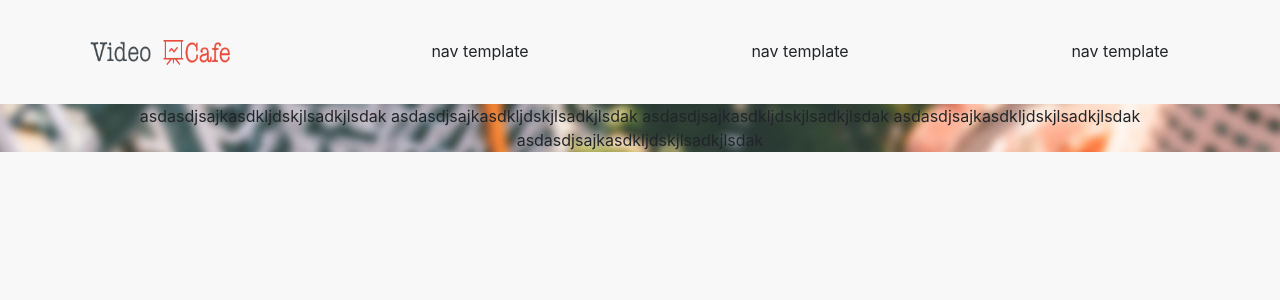
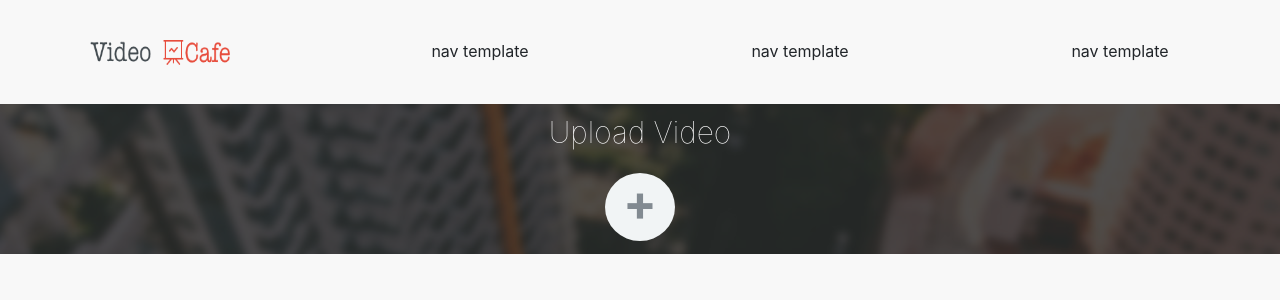
Before and after one commit to VideoViewz/Front, a React (Create React App) app: page /#/ in a window 1280 px wide. Shown: the top 300 px of the page. Built offline with nearby package versions, Linux system fonts and the light colour scheme.

Commit message:
Teacher UI finished

```diff
--- a/src/components/Form.tsx
+++ b/src/components/Form.tsx
@@ -1,6 +1,5 @@
 import React from 'react';
 import { Store } from '../store-folder/Store';
-import UploadForm from '../components/UploadForm';
 import { observer } from 'mobx-react';
 
 interface IProps {
@@ -26,7 +25,22 @@ class Form extends React.Component<IProps> {
                         nav template
                     </div>
                 </div>
-                <UploadForm />
+                <div className="row backgroundImgStyle">
+                    <div className="col-12">
+                        <div className="row">
+                            <div className="col-lg-12 ">
+                                <h1 className="uploadVideo">Upload Video</h1>
+                            </div>
+                        </div>
+                        <div style={{ padding: '13px' }} className="row">
+                            <div className="col-lg-12">
+                                <button className="uploadButtonStyle">
+                                    <h1 className="plusStyle">+</h1>
+                                </button>
+                            </div>
+                        </div>
+                    </div>
+                </div>
             </div>
         )
     }
--- a/src/components/UploadForm.tsx
+++ /dev/null
@@ -1,20 +0,0 @@
-import React from 'react';
-
-
-class UploadForm extends React.Component {
-
-    render() {
-        return (
-            <div className="row">
-                <div className="col-lg-12 backgroundImgStyle">
-                    asdasdjsajkasdkljdskjlsadkjlsdak
-                    asdasdjsajkasdkljdskjlsadkjlsdak
-                    asdasdjsajkasdkljdskjlsadkjlsdak
-                    asdasdjsajkasdkljdskjlsadkjlsdak
-                    asdasdjsajkasdkljdskjlsadkjlsdak
-                    </div>
-            </div>
-        )
-    }
-}
-export default UploadForm;
--- a/src/cssFiles/styles.css
+++ b/src/cssFiles/styles.css
@@ -1,13 +1,62 @@
-.paddingNav{
+.paddingNav {
     padding-top: 39px;
     padding-bottom: 39px;
 }
 
-.imgStyle{
+.imgStyle {
     width: 140px;
     height: 25px;
 }
 
-.backgroundImgStyle{
-    background: url(../pictures/background.jpg) no-repeat scroll center top;
+.backgroundImgStyle {
+    background: #232323;
+    position: relative;
+    z-index: 0;
+    text-align: center;
 }
+
+.backgroundImgStyle::before {
+    position: absolute;
+    top: 0;
+    left: 0;
+    height: 100%;
+    width: 100%;
+    content: '';
+    background: url(../pictures//background.jpg) no-repeat scroll center top;
+    opacity: 0.2;
+    z-index: -1;
+}
+
+.uploadVideo {
+    font-size: 30px;
+    line-height: 1;
+    font-weight: lighter;
+    color: #fff;
+    margin-bottom: 13px;
+    margin-top: 13px;
+}
+
+.uploadButtonStyle {
+    border-radius: 100%;
+    font-size: 60px;
+    padding: 0;
+    border: 0;
+    height: 100%;
+    width: 70px;
+    background: #f1f4f5;
+    transition: all 300ms ease-in-out 0s;
+}
+
+.uploadButtonStyle:hover {
+    background: #e74c3c;
+}
+
+.plusStyle {
+    color: rgb(130, 138, 145);
+    font-size: 50px;
+    font-weight: bold;
+}
+
+.plusStyle:hover{
+    color:white;
+}
```
